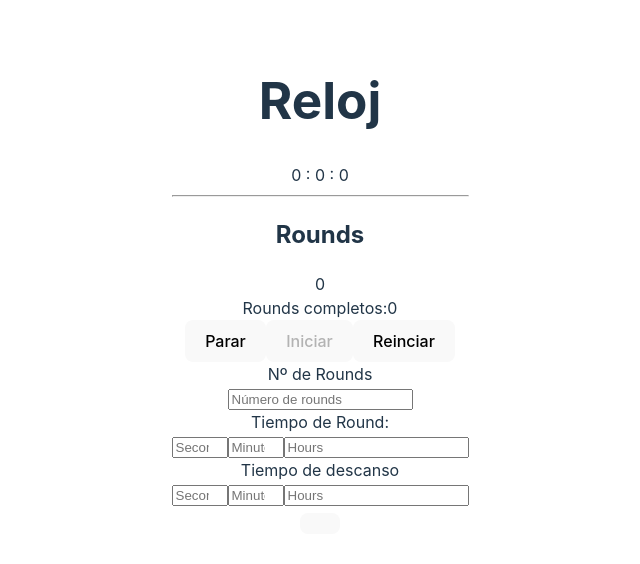
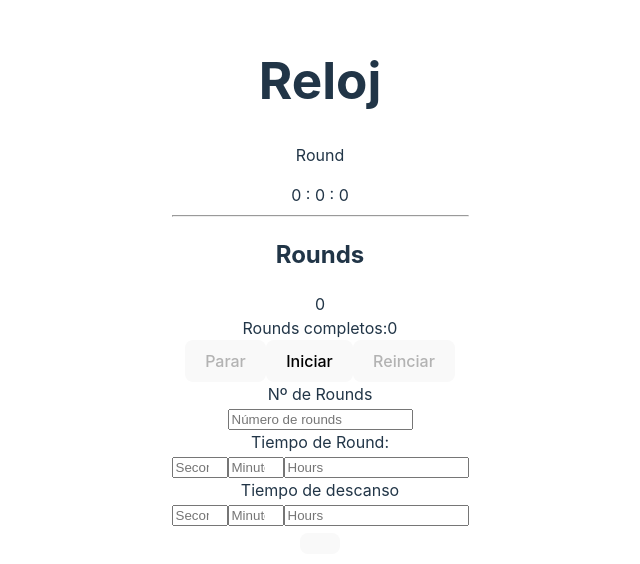
Before and after one commit to JoakinGC/timer-round-box, a React (Vite) app: page / in a window 1280 px wide. Shown: the part 114-678 px from the top of the page, without its empty margins (320-960 px from the left). Built offline with nearby package versions, Linux system fonts and the light colour scheme.

Commit message:
update: change logic, rename, and validations

```diff
--- a/src/componets/FormTimer.tsx
+++ b/src/componets/FormTimer.tsx
@@ -2,10 +2,6 @@ import { useState } from "react";
 import { FormTimerProps, TimerProps } from "../types/Timer";
 import InputTimer from "./InputTimer";
 import { numberWithinRange, valueNumber } from "../utils/functionsNumberValue";
-
-
-
-
 
 const FormTimer = ({SetTimerProps,propsTimer}:{SetTimerProps:any,propsTimer:FormTimerProps}) =>{
 
@@ -22,32 +18,38 @@ const FormTimer = ({SetTimerProps,propsTimer}:{SetTimerProps:any,propsTimer:Form
     const [nRounds,setNRounds] = useState<number>(0);
 
 
-    const evaluateValue = () =>{
+    const evaluateValue =  () =>{
         let timerBreakAux=valueNumber({timer:timerBreak});
         let timerRoundAux=valueNumber({timer:timerRound});
 
 
+        console.log(timerBreakAux);
         if(typeof nRounds !== "number"){
-            console.error("Nº de rounds debe ser un numero");
+             console.error("Nº de rounds debe ser un numero");
             return false;
         }
 
-        if(nRounds >= 1){
+        if(nRounds <= 0){
             console.error("Nº de rounds debe ser mayor a 1");
             return false;
         }
 
         if(!numberWithinRange({number:timerBreakAux.hours,maxRan:3600,minRan:0})){
-            console.error("Los segundos del descanso NO estan dentro del rango");
+            console.error("Los horas del descanso NO estan dentro del rango");
             return false;
         }
         if(!numberWithinRange({number:timerBreakAux.minutes,maxRan:59,minRan:0})){
             console.error("Los minutos del descanso NO estan dentro del rango");
             return false;
         }
-        if(!numberWithinRange({number:timerBreakAux.seconds,maxRan:59,minRan:0})){
+        if((!numberWithinRange({number:timerBreakAux.seconds,maxRan:59,minRan:0}))){
             console.error("Los segundos de round NO estan dentro del rango");
             return false
+        }
+
+        if(!numberWithinRange({number:timerBreakAux.hours,maxRan:3600,minRan:0})&&!numberWithinRange({number:timerBreakAux.minutes,maxRan:59,minRan:0})&&!numberWithinRange({number:timerBreakAux.seconds,maxRan:59,minRan:0})){
+            console.error("Debe haber al menos un segundo");
+            return false;
         }
 
         if(!numberWithinRange({number:timerRoundAux.hours,maxRan:3600,minRan:0})){
@@ -63,20 +65,25 @@ const FormTimer = ({SetTimerProps,propsTimer}:{SetTimerProps:any,propsTimer:Form
             return false
         }
 
-        return () => {
-
-        };
+        if(!numberWithinRange({number:timerRoundAux.hours,maxRan:3600,minRan:0})&&!numberWithinRange({number:timerRoundAux.minutes,maxRan:59,minRan:0})&&!numberWithinRange({number:timerRoundAux.seconds,maxRan:59,minRan:0})){
+            console.error("Debe haber al menos un segundo");
+            return false;
+        }
 
 
+        setTimerBreak(timerBreakAux);
+        setTimerRound(timerRoundAux);
+        return true
     }
 
 
     const handleSumit = (e: React.FormEvent) =>{
         e.preventDefault();
 
-
-
-
+        if(!evaluateValue()){
+            alert("Error");
+            return;
+        };
 
         let totalRoundTimeInSeconds = timerRound.hours *3600 + timerRound.minutes * 60 + timerRound.seconds;
         let totalRestTimeInSeconds = timerBreak.hours *3600 + timerBreak.minutes * 60 + timerBreak.seconds;
--- a/src/componets/TimerContainer.tsx
+++ b/src/componets/TimerContainer.tsx
@@ -5,9 +5,9 @@ import Timer from "./Timer";
 const TimerContainer = ({timerProps}:{timerProps:FormTimerProps}) =>{
     const [dummyState, setDummyState] = useState(false);
     const [buttonActive, disableButton] = useState({
-        buttonInit:true,
-        buttonStop:false,
-        buttonRestart:false
+        buttonInit:false,
+        buttonStop:true,
+        buttonRestart:true
     });
     const timer = useRef<TimerControl>({
         numberComplets:0,
@@ -25,13 +25,31 @@ const TimerContainer = ({timerProps}:{timerProps:FormTimerProps}) =>{
         intervalTimer:undefined,
     })
 
+    function clearTimer(){
+        clearInterval(timer.current.intervalTimer);
+        timer.current.isBreak = false;
+        timer.current.numberComplets = 0;
+        timer.current.realTime = 0;
+        timer.current.totalRealTime = 0;
+        timer.current.relojTime = {
+            hours:0,
+            minutes:0,
+            seconds:0
+        };
+        disableButton({
+            buttonInit:false,
+            buttonRestart:true,
+            buttonStop:true
+        })
+    }
+
     function controlTimer() {
         let timerAux = timer.current;
         let TotalRoundTimeInSeconds = timerAux.numberRounds * timerAux.timeRound;
         let TotalRestTimeInSeconds = timerAux.numberRounds * timerAux.timeBreaks;
-        let TotalTimeInSeconds = TotalRoundTimeInSeconds + TotalRestTimeInSeconds;
+        let TotalTimeInSeconds = TotalRoundTimeInSeconds + TotalRestTimeInSeconds+1;
 
-        if(timer.current.realTime===timer.current.timeRound&&!(timer.current.isBreak)){
+        if(timer.current.realTime>timer.current.timeRound&&!(timer.current.isBreak)){
             timer.current.realTime=0;
             timer.current.isBreak = !timer.current.isBreak;
             timer.current.numberComplets +=1;
@@ -42,10 +60,10 @@ const TimerContainer = ({timerProps}:{timerProps:FormTimerProps}) =>{
             }
         }
 
-        if(timer.current.realTime===timer.current.timeBreaks&&timer.current.isBreak){
+        if(timer.current.realTime>timer.current.timeBreaks&&timer.current.isBreak){
             timer.current.realTime=0;
             timer.current.isBreak = !timer.current.isBreak;
-            timer.current.relojTime ={
+            timer.current.relojTime = {
                 hours:0,
                 minutes:0,
                 seconds:0
@@ -60,23 +78,31 @@ const TimerContainer = ({timerProps}:{timerProps:FormTimerProps}) =>{
                 minutes:0,
                 seconds:0
             };
+            disableButton({
+                buttonInit:true,
+                buttonRestart:true,
+                buttonStop:true
+
+            })
             clearInterval(timer.current.intervalTimer);
         }
     }
 
     const initTimer = () =>{
-        disableButton({
-            buttonInit:true,
-            buttonRestart:false,
-            buttonStop:false
 
-        })
         let timerAux = timer.current;
-        if(timerAux.numberRounds>0){
+        if(timerAux.numberRounds>0&&timerAux.timeBreaks>0&&timerAux.timeRound>0){
+            disableButton({
+                buttonInit:true,
+                buttonRestart:false,
+                buttonStop:false
+
+            })
             timer.current.intervalTimer = setInterval(()=>{
                 timer.current.relojTime.seconds+=1;
                 timer.current.totalRealTime +=1;
                 timer.current.realTime +=1;
+                setDummyState((prev) => !prev);
                 console.log("reloj timer");
 
                 if(timer.current.relojTime.seconds===60){
@@ -87,10 +113,12 @@ const TimerContainer = ({timerProps}:{timerProps:FormTimerProps}) =>{
                     timer.current.relojTime.minutes=0;
                     timer.current.relojTime.hours+=1;
                 }
+                controlTimer()
+                console.log(timer);
 
-                controlTimer()
-                setDummyState((prev) => !prev);
             },1000)
+
+
 
             return () => clearInterval(timer.current.intervalTimer);
         }
@@ -99,46 +127,35 @@ const TimerContainer = ({timerProps}:{timerProps:FormTimerProps}) =>{
     const stop = () =>{
         clearInterval(timer.current.intervalTimer);
         disableButton({
-            buttonInit:true,
-            buttonRestart:true,
-            buttonStop:false
+            buttonInit:false,
+            buttonRestart:false,
+            buttonStop:true
 
         })
     }
     const restart = () =>{
-        clearInterval(timer.current.intervalTimer);
-        timer.current.isBreak = false;
-        timer.current.numberComplets = 0;
-        timer.current.realTime = 0;
-        timer.current.totalRealTime = 0;
-        timer.current.relojTime = {
-            hours:0,
-            minutes:0,
-            seconds:0
-        };
-        disableButton({
-            buttonInit:true,
-            buttonRestart:false,
-            buttonStop:false
-        })
+        clearTimer();
     }
 
 
     useEffect(() =>{
-
         timer.current.timeBreaks = timerProps.timeBreaks;
         timer.current.timeRound =timerProps.timeRound;
         timer.current.numberRounds = timerProps.numberRounds;
-        let timerAux = timer.current;
-        console.log(timerAux.numberRounds>0&&timerAux.timeBreaks>0&&timerAux.timeRound>0);
+        //let timerAux = timer.current;
+        //console.log(timerAux.numberRounds>0&&timerAux.timeBreaks>0&&timerAux.timeRound>0);
 
-        if(timerAux.numberRounds>0&&timerAux.timeBreaks>0&&timerAux.timeRound>0&&!dummyState){
-            initTimer();
-        }
+        clearTimer();
+        disableButton({
+            buttonInit:false,
+            buttonRestart:true,
+            buttonStop:true
+        })
     },[timerProps])
 
     return(
         <main>
+            <p>{timer.current.isBreak ?"Descanso" :"Round"}</p>
             <Timer
                 hours={timer.current.relojTime.hours}
                 minutes={timer.current.relojTime.minutes}
--- a/src/utils/functionsNumberValue.ts
+++ b/src/utils/functionsNumberValue.ts
@@ -7,19 +7,17 @@ const valueNumber = ({timer}:{timer:TimerProps}) =>{
         seconds:0,
     }
     if(typeof timer.hours == "number") timerAux.hours = timer.hours;
-    if(typeof timer.minutes == "number") timerAux.hours = timer.minutes;
-    if(typeof timer.seconds == "number") timerAux.hours = timer.seconds;
+    if(typeof timer.minutes == "number") timerAux.minutes = timer.minutes;
+    if(typeof timer.seconds == "number") timerAux.seconds = timer.seconds;
     //cases NaN or other type
     return timerAux;
 };
 
 
-const numberWithinRange = ({number,maxRan, minRan}:{number:number,maxRan:number,minRan:number}) =>{
-
-    if(number>=minRan)return true;
-    if(number<maxRan)return true;
-    return false
-};
+const numberWithinRange = (
+    {number,maxRan, minRan}:
+    {number:number,maxRan:number,minRan:number}
+) => number>=minRan && number<maxRan
 
 
 export {valueNumber,numberWithinRange};
```
